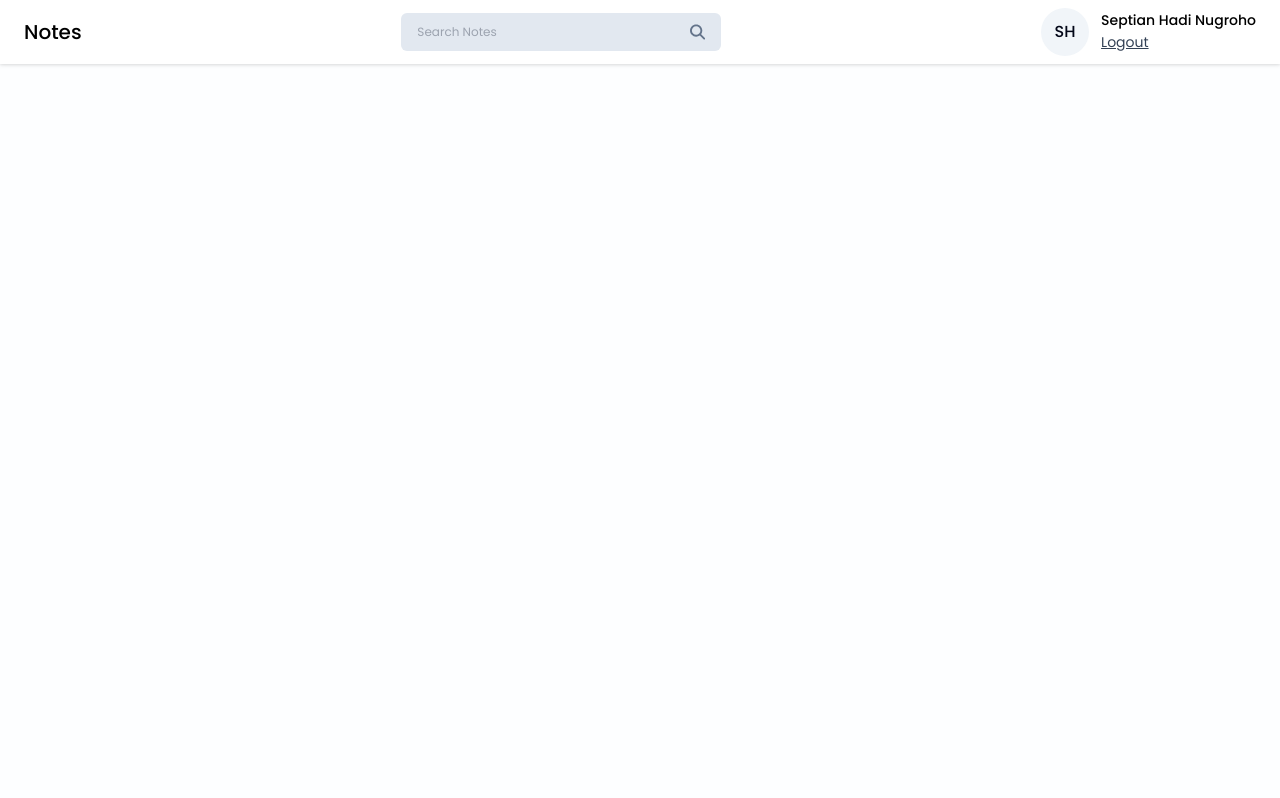
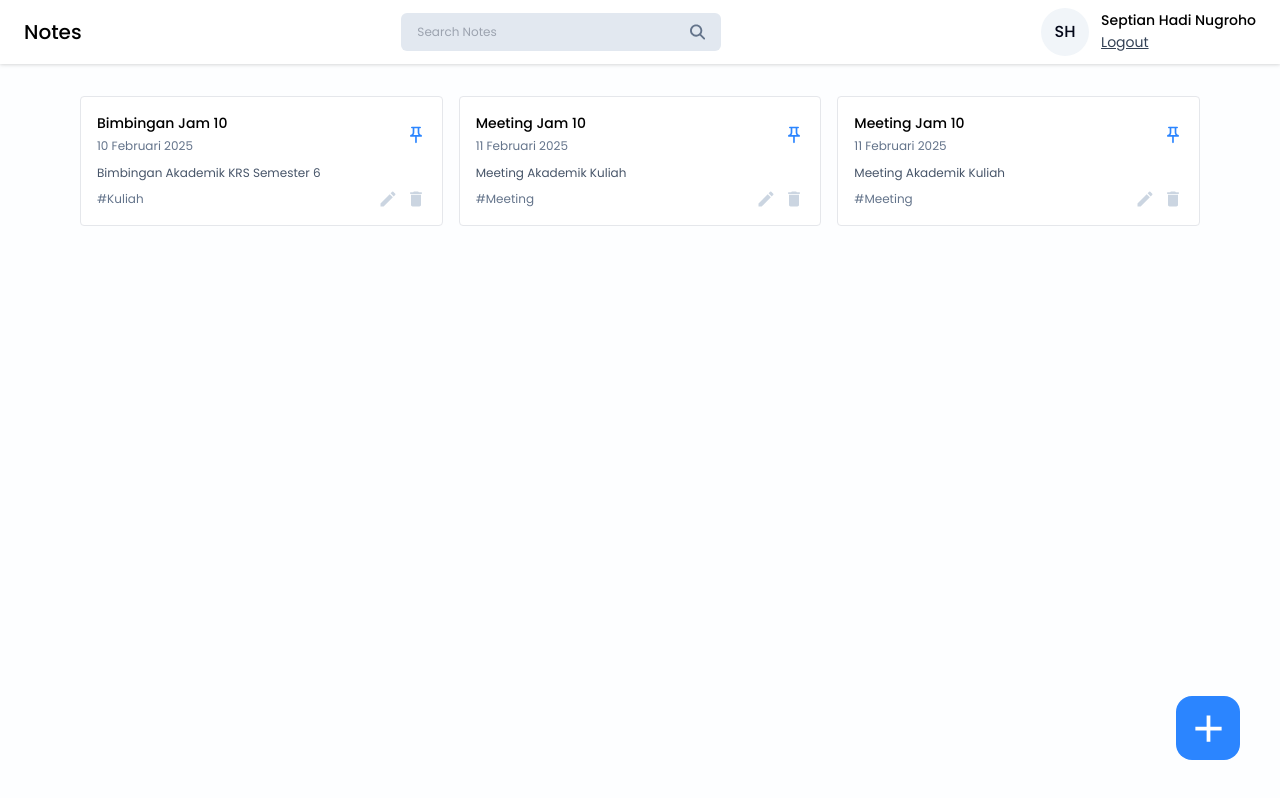
Before and after one commit to septianhadinugroho/notes-app, a React (Vite) app: page /dashboard in a window 1280 px wide. Built offline with nearby package versions, Linux system fonts and the light colour scheme.

Commit message:
creating note card and add/edit note popup

```diff
--- a/package.json
+++ b/package.json
@@ -14,6 +14,7 @@
     "react": "^19.0.0",
     "react-dom": "^19.0.0",
     "react-icons": "^5.4.0",
+    "react-modal": "^3.16.3",
     "react-router-dom": "^7.1.5"
   },
   "devDependencies": {
--- /dev/null
+++ b/src/components/Cards/NoteCard.jsx
@@ -0,0 +1,33 @@
+import React from 'react'
+import { MdOutlinePushPin } from 'react-icons/md'
+import { MdCreate, MdDelete } from 'react-icons/md'
+
+const NoteCard = ({ title, date, content, tags, isPinned, onEdit, onDelete, onPinNote, }) => {
+  return (
+    <div className='border rounded p-4 bg-white hover:shadow-xl transition-all ease-in-out'>
+        <div className='flex items-center justify-between'>
+            <div>
+                <h6 className='text-sm font-medium'>{ title }</h6>
+                <span className='text-xs text-slate-500'>{ date }</span>
+
+            </div>
+
+            <MdOutlinePushPin className={`icon-btn ${isPinned ? 'text-primary' : 'text-slate-300'}`} onClick={ onPinNote } />
+
+        </div>
+
+        <p className='text-xs text-slate-600 mt-2'>{ content?.slice(0, 60) }</p>
+
+        <div className='flex items-center justify-between mt-2'>
+            <div className='text-xs text-slate-500'>{ tags }</div>
+
+            <div className='flex items-center gap-2'>
+                <MdCreate className='icon-btn hover:text-green-600' onClick={ onEdit } />
+                <MdDelete className='icon-btn hover:text-red-600' onClick={ onDelete } />
+            </div>
+        </div>
+    </div>
+  )
+}
+
+export default NoteCard
--- a/src/index.css
+++ b/src/index.css
@@ -23,4 +23,12 @@
     .btn-primary {
         @apply w-full text-sm bg-primary text-white p-2 rounded my-1 hover:bg-blue-600;
     }
+
+    .icon-btn {
+        @apply text-xl text-slate-300 cursor-pointer hover:text-primary;
+    }
+
+    .input-label {
+        @apply text-xs text-slate-400;
+    }
 }
--- /dev/null
+++ b/src/pages/Home/AddEditNotes.jsx
@@ -0,0 +1,36 @@
+import React from 'react'
+
+const AddEditNotes = () => {
+  return (
+    <div>
+      <div className='flex flex-col gap-2 '>
+        <label className='input-label'>TITLE</label>
+        <input
+          type='text'
+          className='text-2xl text-slate-950 outline-none'
+          placeholder='Meeting Jam 10'
+        />
+      </div>
+
+      <div className='flex flex-col gap-2 mt-4'>
+        <label className='input-label'>CONTENT</label>
+        <textarea
+          type='text'
+          className='text-sm text-slate-950 outline-none bg-slate-50 p-2 rounded'
+          placeholder='Content'
+          rows={10}
+        />
+      </div>
+
+      <div className='mt-3'>
+        <label className='input-label'>TAGS</label>
+      </div>
+
+      <button className='btn-primary font-medium mt-5 p-3' onClick={() => {}}>
+        ADD
+      </button>
+    </div>
+  )
+}
+
+export default AddEditNotes
--- a/src/pages/Home/Home.jsx
+++ b/src/pages/Home/Home.jsx
@@ -1,12 +1,79 @@
-import React from 'react'
+import React, { useState } from 'react'
 import Navbar from '../../components/Navbar/Navbar'
+import NoteCard from '../../components/Cards/NoteCard'
+import { MdAdd } from 'react-icons/md'
+import AddEditNotes from './AddEditNotes'
+import Modal from 'react-modal'
 
 const Home = () => {
+
+  const [openAddEditModal, setOpenAddEditModal] = useState ({
+    isShown: false,
+    type: 'add',
+    data: null,
+  })
+
   return (
     <div>
       <>
         <Navbar />
 
+        <div className='container mx-auto px-20'>
+          <div className='grid grid-cols-3 gap-4 mt-8'>
+            <NoteCard
+              title='Bimbingan Jam 10'
+              date='10 Februari 2025'
+              content='Bimbingan Akademik KRS Semester 6'
+              tags='#Kuliah'
+              isPinned={ true }
+              onEdit={()=>{}}
+              onDelete={()=>{}}
+              onPinNote={()=>{}}
+            />
+            <NoteCard
+              title='Meeting Jam 10'
+              date='11 Februari 2025'
+              content='Meeting Akademik Kuliah'
+              tags='#Meeting'
+              isPinned={ true }
+              onEdit={()=>{}}
+              onDelete={()=>{}}
+              onPinNote={()=>{}}
+            />
+            <NoteCard
+              title='Meeting Jam 10'
+              date='11 Februari 2025'
+              content='Meeting Akademik Kuliah'
+              tags='#Meeting'
+              isPinned={ true }
+              onEdit={() =>{}}
+              onDelete={() => {}}
+              onPinNote={() => {}}
+            />
+          </div>
+        </div>
+
+        <button className='w-16 h-16 flex items-center justify-center rounded-2xl bg-primary hover:bg-blue-600 absolute right-10 bottom-10'
+          onClick={() => {
+            setOpenAddEditModal({ isShown: true, type: 'add', data: null })
+          }}
+        >
+          <MdAdd className='text-[45px] text-white'/>
+        </button>
+
+        <Modal
+          isOpen={openAddEditModal.isShown}
+          onRequestClose={() => {}}
+          style={{
+              overlay: {
+                backgroundColor: "rgba(0, 0, 0, 0.2)",
+              },
+           }}
+           contentLabel=''
+           className='w-[40%] max-h-3/4 bg-white rounded-md mx-auto mt-14 p-5 overflow-scroll'
+        >
+          <AddEditNotes />
+        </Modal>
       </>
     </div>
   )
```
Also changed, not shown: 1 other file (tests, documents, lock files or other folders).
